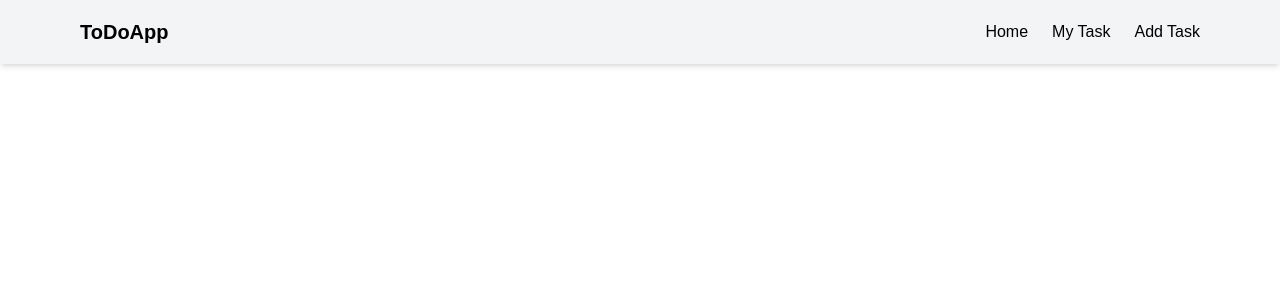
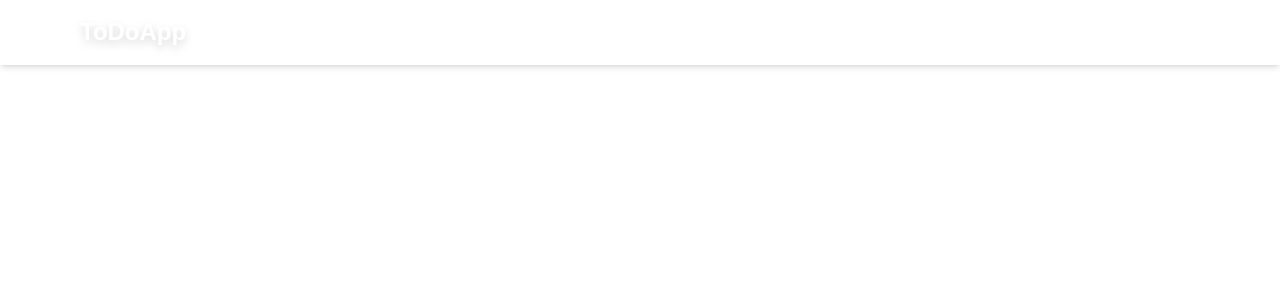
Before and after one commit to Abinayanafaiq/todolist, a Next.js app: page / in a window 1280 px wide. Shown: the top 300 px of the page. Built offline with nearby package versions, Linux system fonts and the light colour scheme.

Commit message:
Refactor Navbar component for improved styling and mobile responsiveness

```diff
--- a/components/Navbar.tsx
+++ b/components/Navbar.tsx
@@ -1,52 +1,71 @@
 "use client";
 
-import React from "react";
+import react, { useState } from "react";
 import Link from "next/link";
-import { useState } from "react";
 import { Menu, X } from "lucide-react";
 
 export default function Navbar() {
   const [isOpen, setIsOpen] = useState(false);
 
   return (
-    <nav className="bg-gray-100 shadow-md">
+    <nav className="fixed top-0 left-0 w-full z-500 bg-white/20 backdrop-blur-sm border-b border-white/30 shadow-md">
       <div className="max-w-6xl mx-auto px-4">
         <div className="flex justify-between items-center h-16">
-          <div className="text-xl font-bold text-black">ToDoApp</div>
+          <div className="text-2xl font-bold text-white drop-shadow-lg">
+            ToDoApp
+          </div>
           <div className="md:hidden">
             <button
               onClick={() => setIsOpen(!isOpen)}
-              className="text-gray-700 focus:outline-none"
+              className="text-white focus:outline-none"
             >
               {isOpen ? <X size={24} /> : <Menu size={24} />}
             </button>
           </div>
-          {/* Menu Links -Dekstop */}
-          <div className="hidden md:flex gap-6 items-center text-black">
-            <Link href={"/"} className="hover:underline text-black">
-              Home
+          {/* Dekstop Menu Link */}
+          <div className="hidden md:flex gap-6 items-center">
+            <Link
+              href={"/"}
+              className="text-white hover:text-gray-200 transition"
+            >
+              Home muncul kalo gede
             </Link>
-            <Link href={"my-task"} className="hover:underline text-black">
+            <Link
+              href={"/add-task"}
+              className="text-white hover:text-gray-200 transition"
+            >
+              Add Task
+            </Link>
+            <Link
+              href={"/my-task"}
+              className="text-white hover:text-gray-200 transition"
+            >
               My Task
-            </Link>
-            <Link href={"/add-task"} className="hover:underline text-black">
-              Add Task
             </Link>
           </div>
         </div>
       </div>
 
-      {/* Menu Links - Mobile */}
+      {/* Mobile Menu Links */}
       {isOpen && (
-        <div className="md:hidden px-4 pb-4 flex flex-col gap-3 text-black">
-          <Link href={"/"} onClick={() => setIsOpen(false)}>
+        <div className="md:hidden px-4 pb-4 flex flex-col gap-3 bg-white/10 backdrop-blur-md">
+          <Link
+            href={"/"}
+            className="text-white py-2 hover:bg-white/20 rounded transition"
+          >
             Home
           </Link>
-          <Link href={"/my-task"} onClick={() => setIsOpen(false)}>
+          <Link
+            href={"/add-task"}
+            className="text-white py-2 hover:bg-white/20 rounded transition"
+          >
+            Add Task
+          </Link>
+          <Link
+            href={"/my-task"}
+            className="text-white hover:bg-white/20 py-2 rounded transition"
+          >
             My Task
-          </Link>
-          <Link href={"/add-task"} onClick={() => setIsOpen(false)}>
-            Add Task
           </Link>
         </div>
       )}
```
